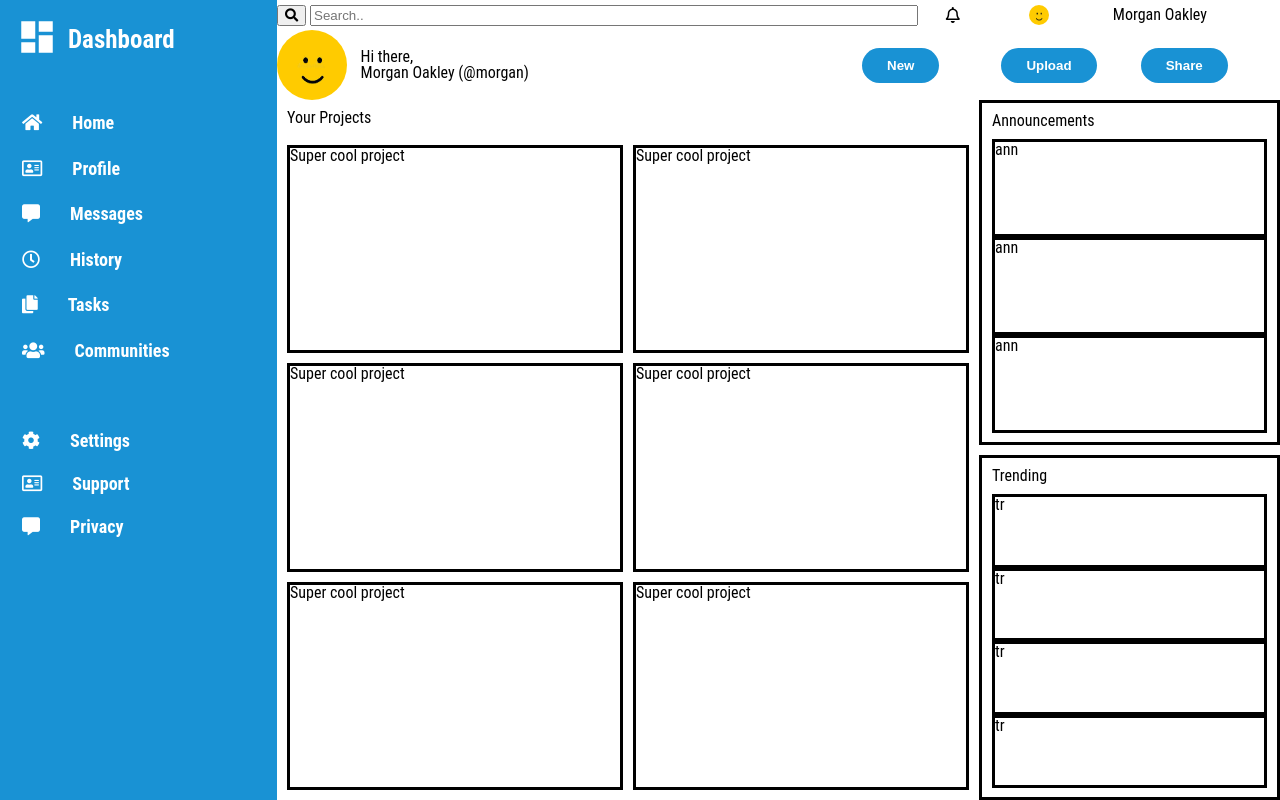
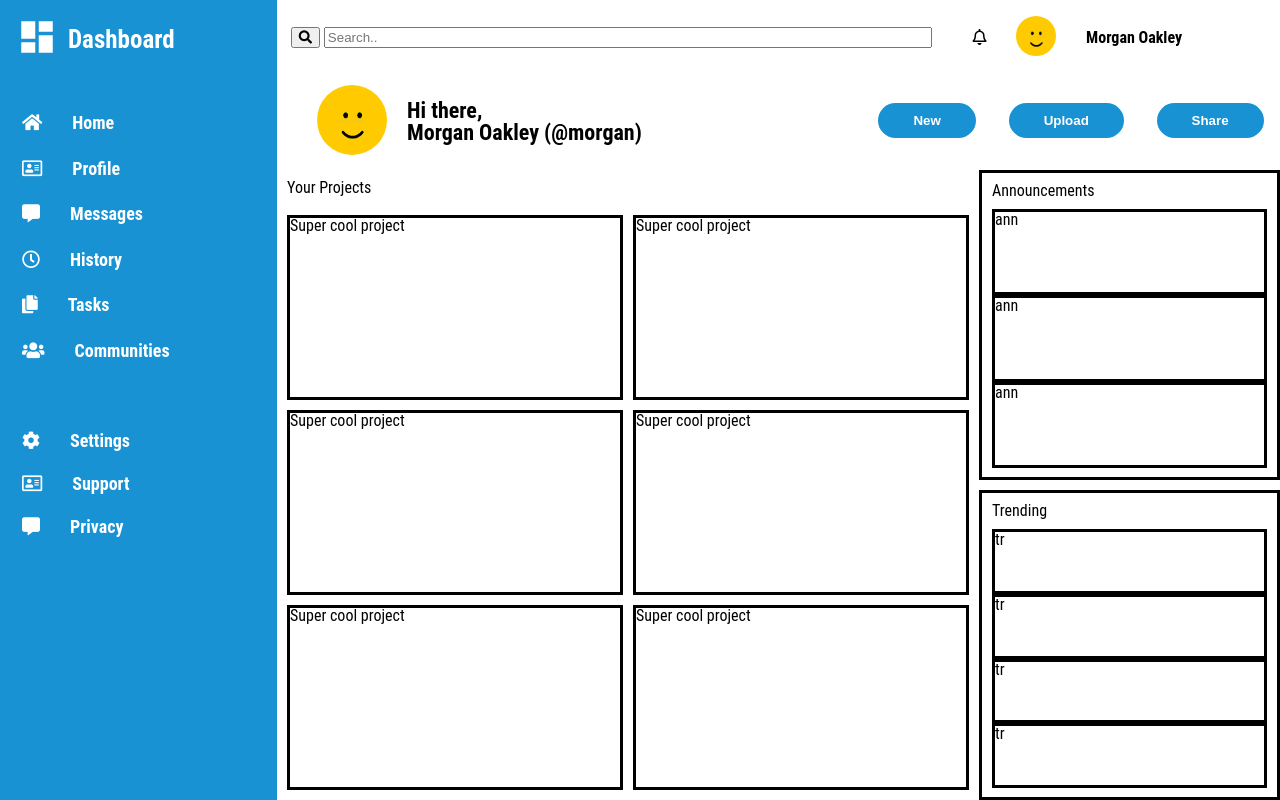
Before and after one commit to xsjark/odin_admin_dashboard_project, a plain HTML site: page index.html in a window 1280 px wide. Drawn offline with Linux system fonts and the light colour scheme.

Commit message:
refactored greeting

```diff
--- a/index.html
+++ b/index.html
@@ -34,25 +34,25 @@
             </div>
         </div>
         <div id="header">
-            <div id="search" class="center">
+            <div id="search">
                 <form class="example" action="action_page.php">
                     <button type="submit"><i class="fa fa-search"></i></button>
                     <input type="text" placeholder="Search.." name="search">
                   </form>
             </div>
-            <div id="name" class="center">Morgan Oakley</div>
-            <div id="small-avatar" class="center">
-                <img src="smiley.jpeg" class="small-avatar"/>
+            <div id="toolbar">
+                <div><i class="far fa-bell"></i></i></div>
+                <div>
+                    <img src="smiley.jpeg" class="small-avatar"/>
+                </div>
+                <p>Morgan Oakley</p>
             </div>
-            <div id="notifications" class="center"><i class="far fa-bell"></i></i></div>
-            <div id="big-avatar">
-                <div id="avatar" class="center">
-                    <img src="smiley.jpeg" class="big-avatar"/>
+            <div id="greeting">
+                <img src="smiley.jpeg" class="big-avatar"/>
+                <div id="greeting-text">
+                    <p>Hi there,</p>
+                    <p>Morgan Oakley (@morgan)</p>
                 </div>
-            </div>
-            <div id="greeting" class="column">
-                <p>Hi there,</p>
-                <p>Morgan Oakley (@morgan)</p>
             </div>
             <div id="actions">
                 <div id="new" class="center">
--- a/style.css
+++ b/style.css
@@ -50,7 +50,7 @@ table {
 }
 .container {
     display: grid;
-    grid-template-rows: 100px auto;
+    grid-template-rows: 170px auto;
     grid-template-columns: 277px auto;
     height: 100vh
 }
@@ -60,10 +60,6 @@ table {
 #navigation {
     grid-row: 1/3;
     grid-column: 1/2;
-}
-#header {
-    grid-row:1/2;
-    grid-column: 2/3;
 }
 #body {
     grid-row: 2/3;
@@ -164,46 +160,62 @@ svg {
 }
 #header {
     display: grid;
-    grid-template-rows: 1fr 2fr;
+    grid-template-rows: 75px 90px;
     grid-template-columns: repeat(12, 1fr);
 }
 #search {
     grid-row: 1/2;
     grid-column: 1/9;
+    display: flex;
+    justify-content: center;
+    align-items: center;
 }
 #search > form > input {
     width: 600px
 }
-#name {
+#toolbar {
     grid-row: 1/2;
-    grid-column: 11/13
+    grid-column: 9/13;
+    display: flex;
+    justify-content: space-around;
+    align-items: center;
+    padding: 36px 83px 36px 12px;
 }
-#avatar {
-    grid-row: 1/2;
-    grid-column: 10/11
-}
-#notifications {
-    grid-row: 1/2;
-    grid-column: 9/10
-}
-#bigAvatar {
-    grid-row: 2/3;
-    grid-column: 1/2
+#toolbar > p {
+    font-weight: 900;
 }
 #greeting {
     grid-row: 2/3;
-    grid-column: 2/7;
+    grid-column: 1/7;
+    display: flex;
+    flex-direction: row;
+    align-items: center;
+    padding-left: 40px;
+}
+#greeting-text {
+    display: flex;
+    flex-direction: column;
+    justify-content: space-around;
+    height: 40px;
+    margin-left: 20px
+}
+#greeting-text:first-child {
+    font-size: 13px;
+}
+#greeting-text:last-child {
+    font-size: 22px;
+    font-weight: 900;
 }
 #actions {
     grid-row: 2/2;
     grid-column: 8/13;
-    display: grid;
-    grid-template-rows: 1fr;
-    grid-template-columns: repeat(3, 1fr);
+    display: flex;
+    justify-content: space-around;
+
 }
 .small-avatar {
-    width: 20px;
-    height: 20px;
+    width: 40px;
+    height: 40px;
     border-radius: 50%;
 }
 .big-avatar {
@@ -211,16 +223,18 @@ svg {
     height: 70px;
     border-radius: 50%;
 }
-#greeting {
+#big-avatar {
+    grid-row: 2/3;
+    grid-column: 1/2;
     display: flex;
-    flex-direction: column;
     justify-content: center;
+    align-items: center;
 }
 .primary-button {
     background-color: #1992D4;
     border: none;
     border-radius: 30px;
     color: white;
-    padding: 10px 25px;
+    padding: 10px 35px;
     font-weight: 900;
 }
```
